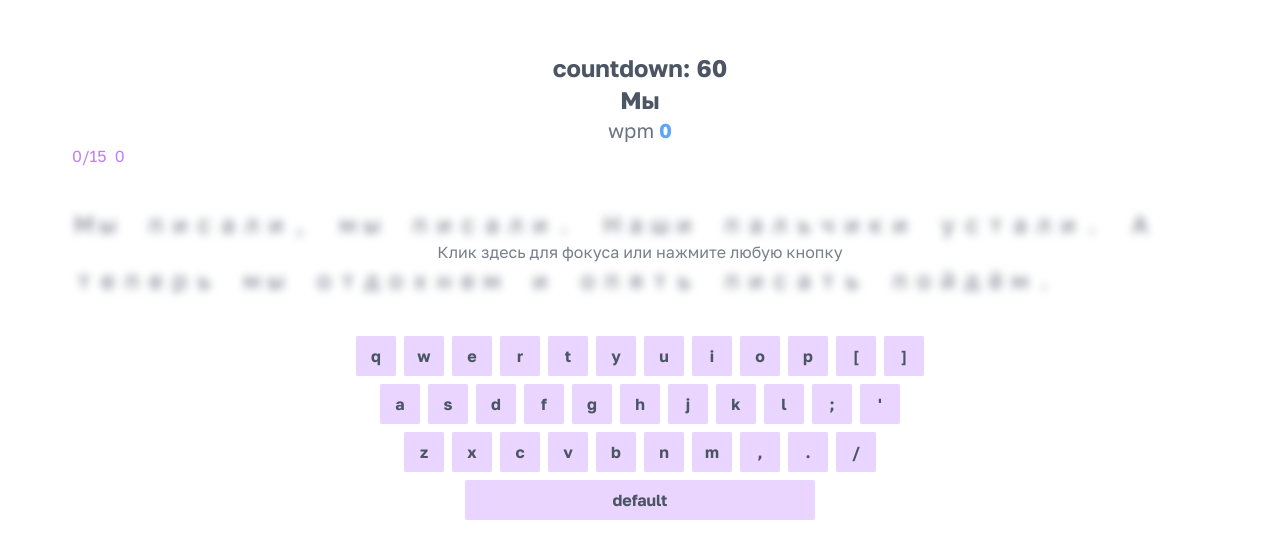
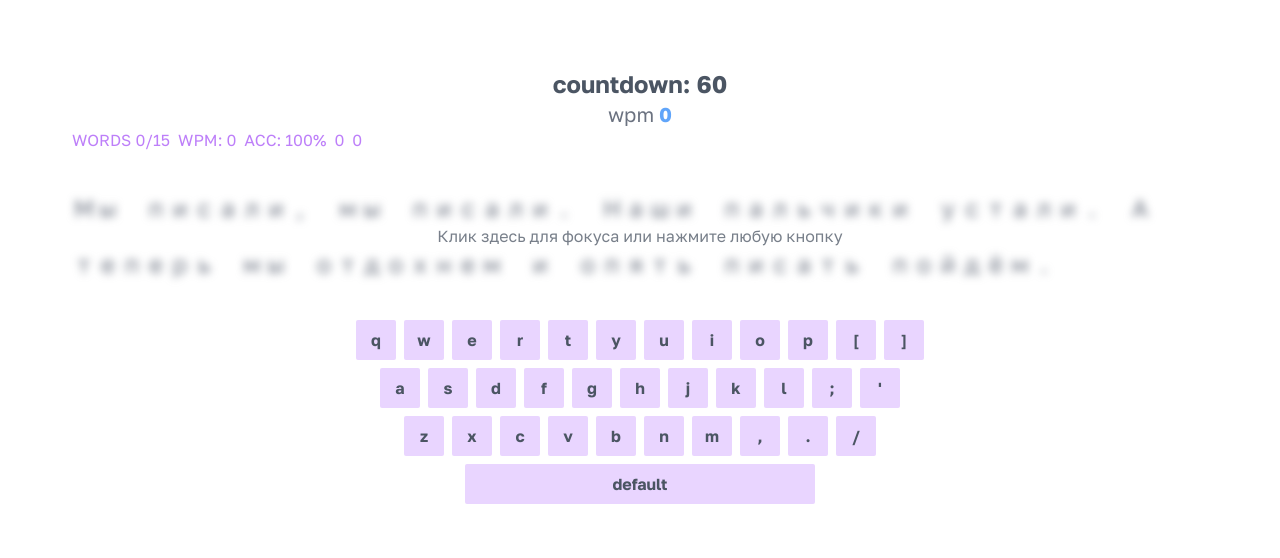
Before and after one commit to kirillmihalych/code-type, a Vue app: page / in a window 1280 px wide. Shown: the part 114-672 px from the top of the page. Built offline with nearby package versions, Linux system fonts and the light colour scheme; what @tanstack/vue-query would draw is missing.

Commit message:
display wpm, accuracy and words written

```diff
--- a/src/App.vue
+++ b/src/App.vue
@@ -1,19 +1,22 @@
 <template>
   <main class="font-golos grid place-content-center h-dvh w-[95vw] m-auto">
     <div class="text-center font-bold text-2xl text-gray-600">
+      <p></p>
       <CountdownTimer
         :start="isTimerStarted"
         @result-time="(seconds) => setResultTime(seconds)"
       />
-      <p>{{ currentWord }}</p>
     </div>
     <p class="text-xl text-center text-gray-500">
       wpm <span class="font-bold text-blue-400">{{ displayedWpm }}</span>
     </p>
     <ResultsDisplay
       :total-words-amount="totalWords"
-      :written-words-amount="writtenWordsLength"
+      :written-chars-amount="writtenCharsAmount"
+      :written-words-amount="writtenWordsAmount"
+      :total-chars="totalChars"
       :wpm="displayedWpm"
+      :mistakes="mistakes.length"
     />
     <div class="grid grid-cols-1">
       <div
@@ -97,7 +100,12 @@
 <script setup>
 import { ref, useTemplateRef, onMounted } from "vue";
 import { computed, watchEffect } from "vue";
-import { useMagicKeys, useFocus, useElementBounding } from "@vueuse/core";
+import {
+  useMagicKeys,
+  useFocus,
+  useElementBounding,
+  whenever,
+} from "@vueuse/core";
 import KeymapLayout from "./components/KeymapLayout.vue";
 import CountdownTimer from "./components/CountdownTimer.vue";
 import ResultsDisplay from "./components/ResultsDisplay.vue";
@@ -123,9 +131,27 @@ const carretCoordinates = ref({
 const text = ref(
   "Мы писали, мы писали. Наши пальчики устали. А теперь мы отдохнем и опять писать пойдём."
 );
+const totalChars = computed(() => {
+  return text.value.split("").length;
+});
+const currentlyAtCharIndex = ref(0);
+
+const mistakes = ref([]);
+// what char should i write
+const nextChar = computed(() => {
+  return currentWord.value[trimmedInput.value.length];
+});
+// what char i wrote
+const prevChar = computed(() => {
+  return trimmedInput.value[trimmedInput.value.length - 1];
+});
+// is
 
 const writtenWords = ref([]);
-const writtenWordsLength = computed(() => {
+const writtenCharsAmount = computed(() => {
+  return writtenWords.value.join("").split("").length;
+});
+const writtenWordsAmount = computed(() => {
   return writtenWords.value.length;
 });
 
@@ -193,7 +219,6 @@ function isWordTyped(index) {
 }
 
 function isInputedCharCorrect(index) {
-  console.log(trimmedInput.value[index]);
   return currentWord.value[index] === trimmedInput.value[index];
 }
 
@@ -205,6 +230,19 @@ function isInputExist(index) {
   return trimmedInput.value[index];
 }
 
+const isCharMistake = computed(() => {
+  console.log(
+    "чик-пук",
+    currentWord.value[trimmedInput.value.length - 1] !== prevChar.value
+  );
+  return currentWord.value[trimmedInput.value.length - 1] !== prevChar.value;
+});
+
+watchEffect(() => {
+  if (isCharMistake.value) {
+    mistakes.value.push("mistake");
+  }
+});
 function setCarretCoordinates() {
   console.log(left.value, top.value);
   carretCoordinates.value.left =
@@ -255,20 +293,24 @@ watchEffect(() => {
       ];
       if (extra.length === 0) {
         extraLetters.value.push(" ");
+        mistakes.value.push("extra");
       } else {
         extraLetters.value.push(extra[extra.length - 1]);
+        mistakes.value.push("extra");
       }
+    } else {
+      currentlyAtCharIndex.value += 1;
     }
     carretCoordinates.value.left += 24;
   } else if (!isInputGetsBigger.value) {
-    if (extraLetters.value.length > 0) {
-      extraLetters.value.pop();
-    }
     if (trimmedInput.value.length === 0) {
       extraLetters.value = [];
       setCarretCoordinates();
     } else {
       carretCoordinates.value.left -= 24;
+    }
+    if (extraLetters.value.length > 0) {
+      extraLetters.value.pop();
     }
   }
 });
@@ -278,16 +320,23 @@ const lastWordIndex = wordsQueue.value.length - 1;
 // то кончаем тест
 // пробел, переход на следующее слово при нажатии пробела
 watchEffect(() => {
-  if (isCurrentInputCorrect.value && space.value) {
+  if (
+    space.value &&
+    lastWordIndex === currentWordIndex.value &&
+    isCurrentInputCorrect.value
+  ) {
+    stopTimer();
+    setResultTime();
+    writtenWords.value.push(currentWord.value);
+    console.log("test ended");
+  } else if (isCurrentInputCorrect.value && space.value) {
+    if (isInputedCharCorrect(currentlyAtCharIndex.value)) {
+      currentlyAtCharIndex.value += 1;
+    }
     writtenWords.value.push(currentWord.value);
     currentInput.value = "";
     currentWordIndex.value += 1;
     setCarretCoordinates();
-  } else if (space.value && lastWordIndex === currentWordIndex.value) {
-    writtenWords.value.push(currentWord.value);
-    stopTimer();
-    setResultTime();
-    console.log("test ended");
   }
 });
 
--- a/src/components/ResultsDisplay.vue
+++ b/src/components/ResultsDisplay.vue
@@ -1,17 +1,38 @@
 <template>
   <div class="px-10 opacity-75 flex gap-2 text-purple-500">
     <div>
-      <span> {{ props.writtenWordsAmount }}</span
+      WORDS <span> {{ props.writtenWordsAmount }}</span
       >/{{ props.totalWordsAmount }}
     </div>
-    <div>
-      {{ props.wpm }}
-    </div>
+    <div>WPM: {{ props.wpm }}</div>
+    <div>ACC: {{ accuracy }}</div>
+    <p>{{ mistakes }}</p>
+    <p>{{ writtenCharsAmount }}</p>
   </div>
 </template>
 
 <script setup>
-const props = defineProps(["totalWordsAmount", "writtenWordsAmount", "wpm"]);
+import { computed } from "vue";
+
+const props = defineProps([
+  "totalWordsAmount",
+  "writtenCharsAmount",
+  "writtenWordsAmount",
+  "totalChars",
+  "wpm",
+  "mistakes",
+]);
+
+const mistakesPercent = computed(() => {
+  return Math.round(100 - (props.mistakes / props.writtenCharsAmount) * 100);
+});
+const accuracy = computed(() => {
+  return isNaN(mistakesPercent.value) || !isFinite(mistakesPercent.value)
+    ? "100%"
+    : mistakesPercent.value < 0
+    ? "0%"
+    : `${mistakesPercent.value}%`;
+});
 </script>
 
 <style>
```
